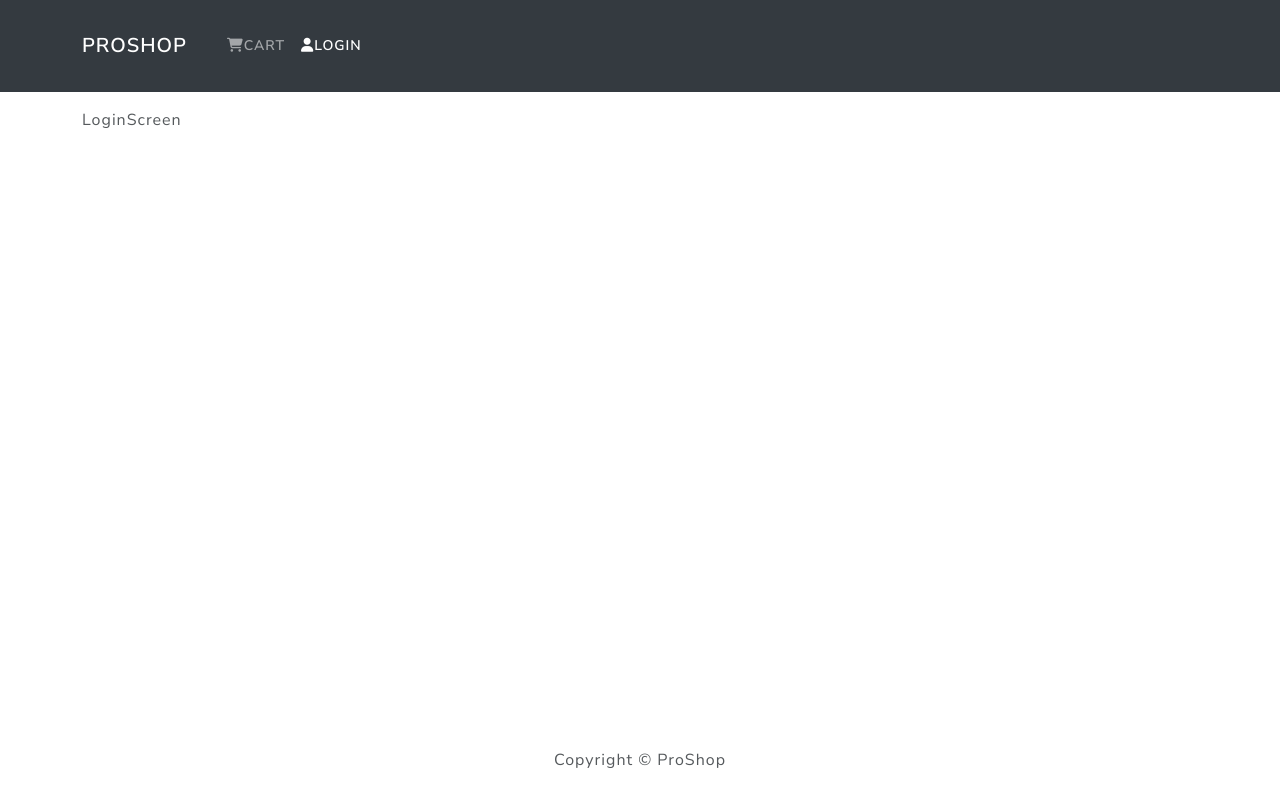
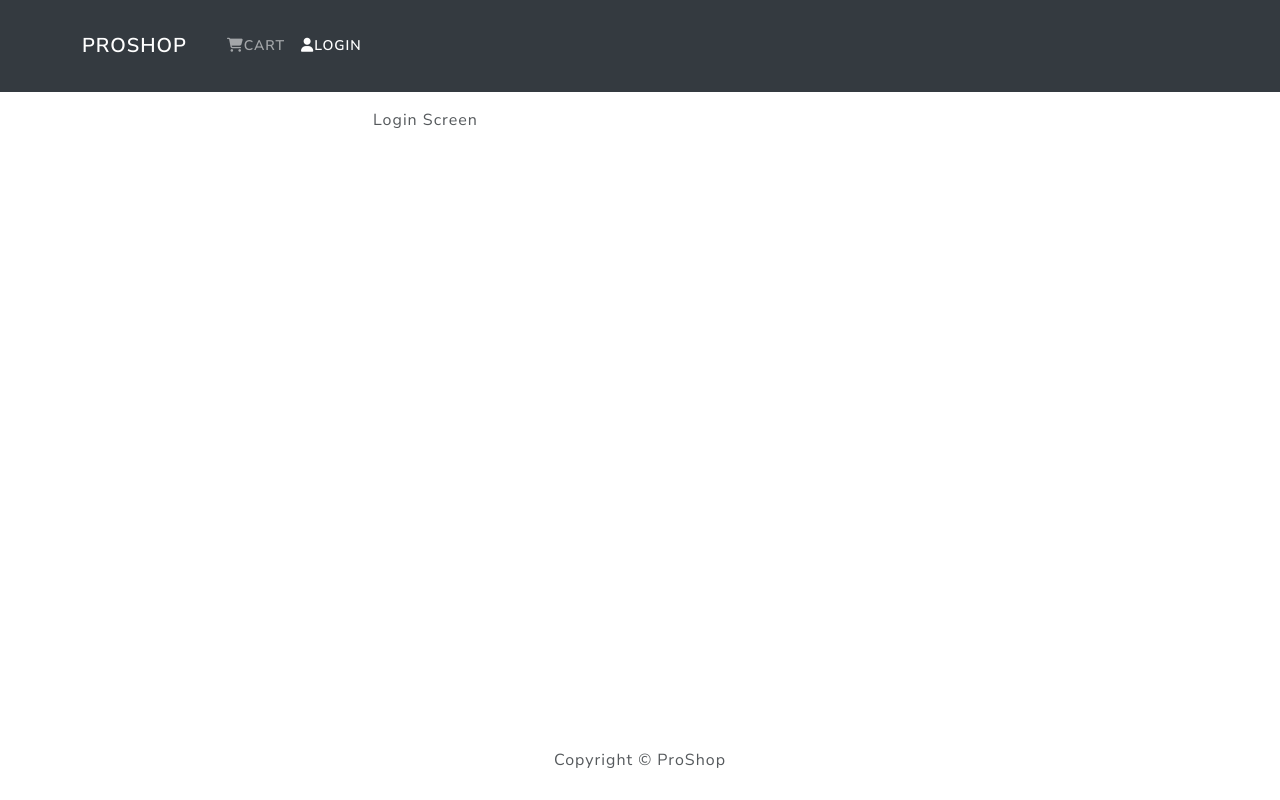
Before and after one commit to nprasad2077/ecommerce, a React (Vite) app: page /login in a window 1280 px wide. Built offline with nearby package versions, Linux system fonts and the light colour scheme.

Commit message:
container styling and center

```diff
--- /dev/null
+++ b/src/components/FormContainer/FormContainer.jsx
@@ -0,0 +1,16 @@
+import React from 'react'
+import { Container, Row, Col } from 'react-bootstrap'
+
+const FormContainer = ({children}) => {
+  return (
+    <Container>
+        <Row className='justify-content-md-center'>
+            <Col xs={12} md={6}>
+                {children}
+            </Col>
+        </Row>
+    </Container>
+  )
+}
+
+export default FormContainer
--- a/src/screens/LoginScreen/LoginScreen.jsx
+++ b/src/screens/LoginScreen/LoginScreen.jsx
@@ -4,6 +4,7 @@ import { Form, Button, Row, Col } from 'react-bootstrap'
 import { useDispatch, useSelector } from 'react-redux'
 import Loader from '../../components/Loader/Loader'
 import Message from '../../components/Message/Message'
+import FormContainer from '../../components/FormContainer/FormContainer'
 import { login } from '../../actions/userActions'
 
 const LoginScreen = () => {
@@ -12,7 +13,9 @@ const LoginScreen = () => {
 
 
   return (
-    <div>LoginScreen</div>
+    <FormContainer>
+        Login Screen
+    </FormContainer>
   )
 }
 
```
